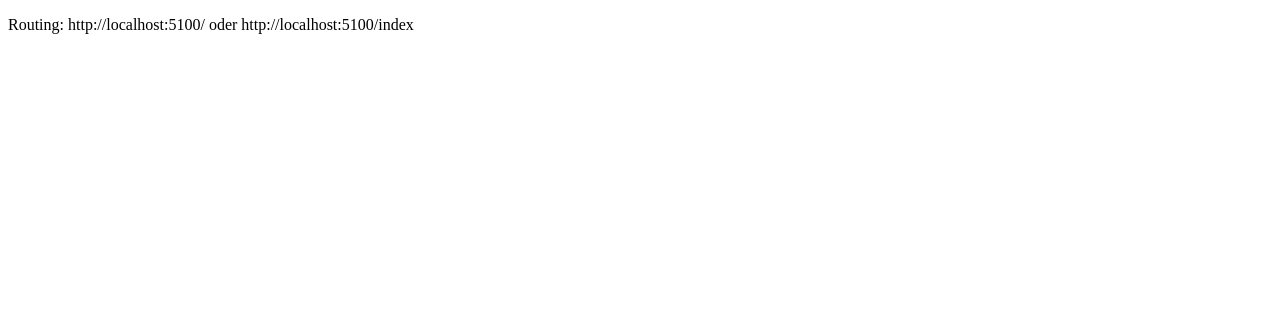
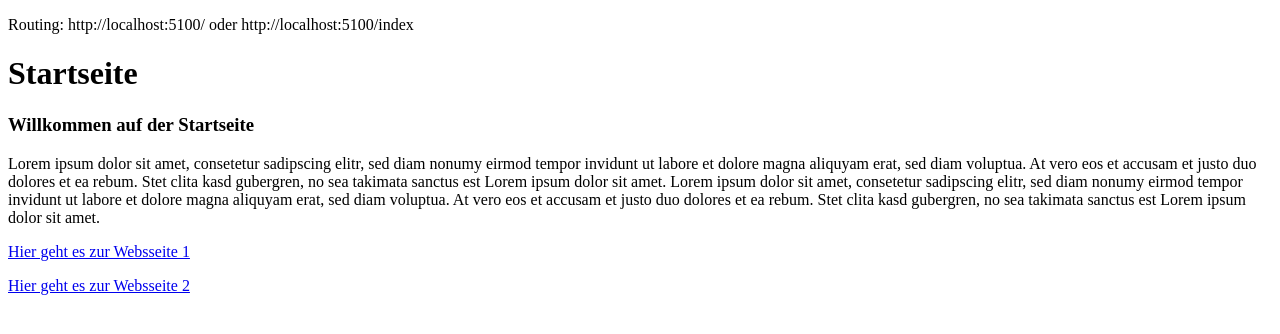
Before and after one commit to berndRog/WebApp.01, a plain HTML site: page WebApp/wwwroot/index.html in a window 1280 px wide. Drawn offline with Linux system fonts and the light colour scheme.

```diff
--- a/WebApp/wwwroot/index.html
+++ b/WebApp/wwwroot/index.html
@@ -6,6 +6,15 @@
 </head>
 <body>
 <p>Routing: http://localhost:5100/ oder http://localhost:5100/index</p>
-
+<h1>Startseite</h1>
+<h3>Willkommen auf der Startseite</h3>
+<p>Lorem ipsum dolor sit amet, consetetur sadipscing elitr, sed diam nonumy eirmod tempor invidunt ut labore et dolore
+  magna aliquyam erat, sed diam voluptua. At vero eos et accusam et justo duo dolores et ea rebum. Stet clita kasd
+  gubergren, no sea takimata sanctus est Lorem ipsum dolor sit amet. Lorem ipsum dolor sit amet, consetetur sadipscing
+  elitr, sed diam nonumy eirmod tempor invidunt ut labore et dolore magna aliquyam erat, sed diam voluptua. At vero eos
+  et accusam et justo duo dolores et ea rebum. Stet clita kasd gubergren, no sea takimata sanctus est Lorem ipsum dolor
+  sit amet.</p>
+<p><a href="./page1">Hier geht es zur Websseite 1</a></p>
+<p><a href="./page2">Hier geht es zur Websseite 2</a></p>
 </body>
 </html>
```
Also changed, not shown: WebApp/wwwroot/favicon.ico (added).
